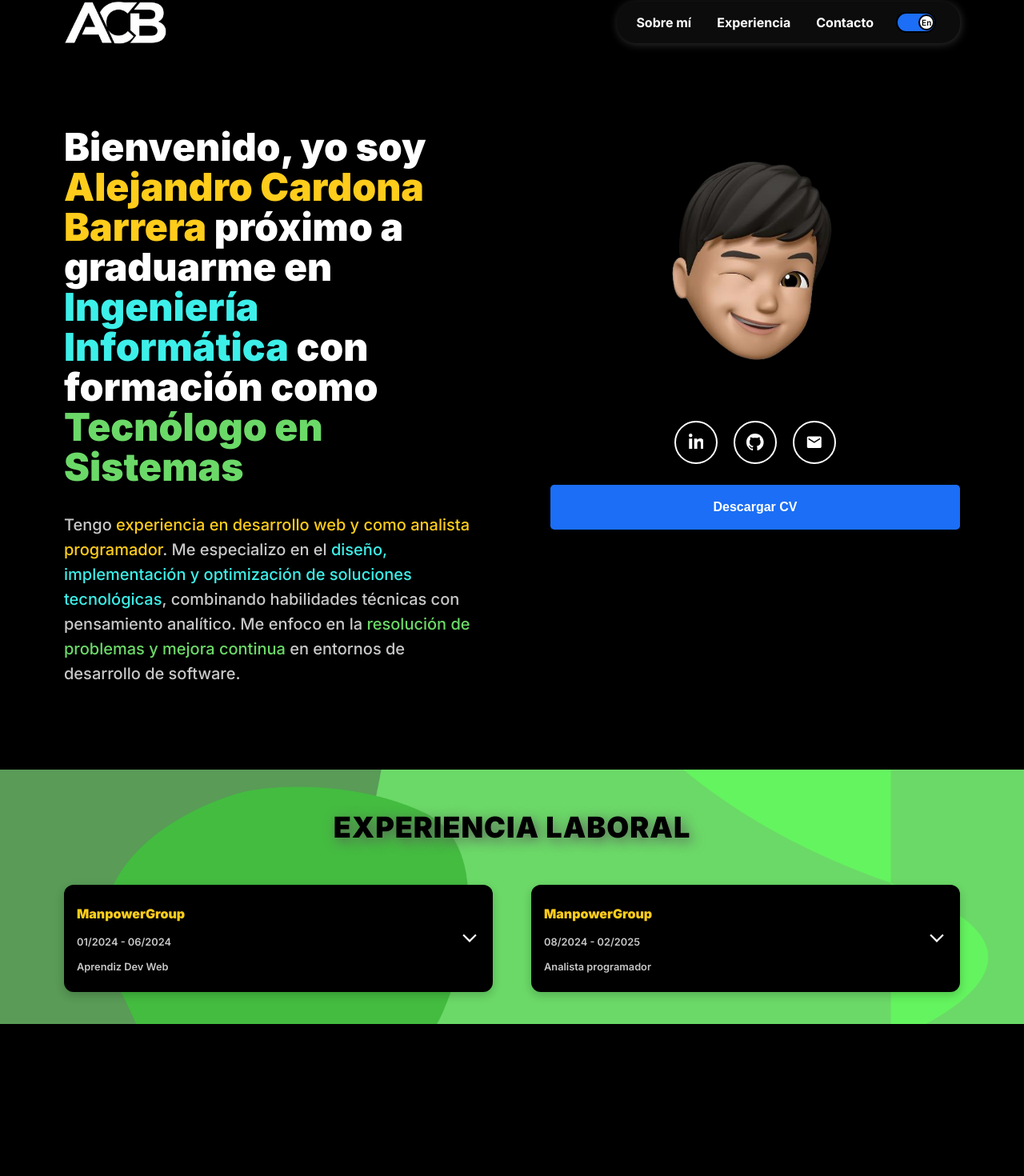
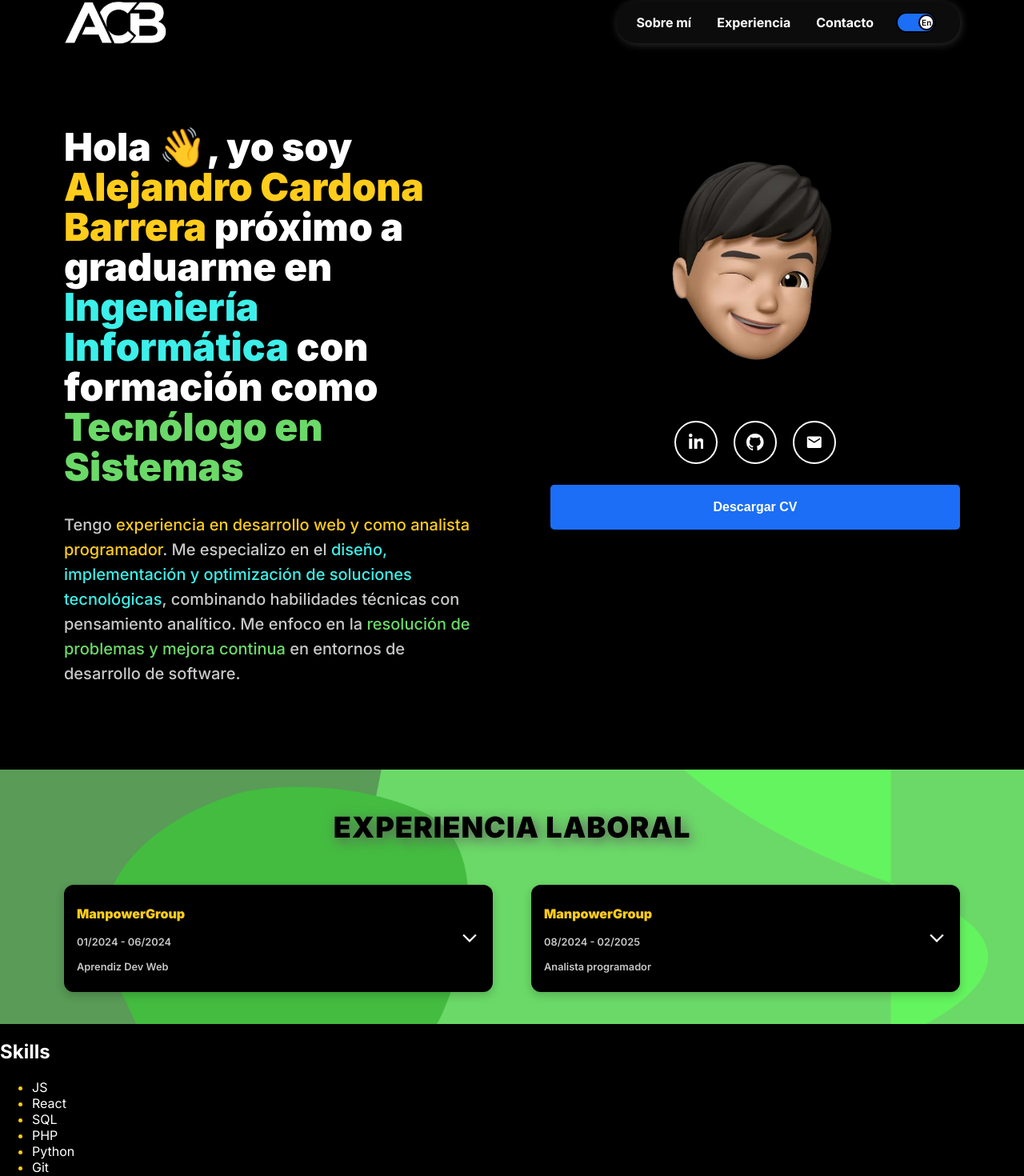
Before and after one commit to Alejo2403/NewPortfolioACB, a React (Vite) app: page / in a window 1280 px wide. Shown: the part 38-1508 px from the top of the page at 80% size. Before the commit the page ends 1318 px from the top, so only its background shows below. Built offline with nearby package versions, Linux system fonts and the light colour scheme.

Commit message:
NewPortfolio V1 ready: NavBar, AboutMe y Experience, PROCCES: Skills

```diff
--- /dev/null
+++ b/src/components/Skills.jsx
@@ -0,0 +1,20 @@
+import "../styles/Skills.css"
+
+const Skills = () => {
+  return (
+    <div className="container_skills">
+        <h2>Skills</h2>
+        <ul>
+            <li>JS</li>
+            <li>React</li>
+            <li>SQL</li>
+            <li>PHP</li>
+            <li>Python</li>
+            <li>Git</li>
+            <li>Django</li>
+        </ul>
+    </div>
+  )
+}
+
+export default Skills
--- a/src/i18n/en.json
+++ b/src/i18n/en.json
@@ -1,5 +1,5 @@
 {
-    "welcome": "Welcome, I'm <span class=\"text_zero\">Alejandro Cardona Barrera</span>, soon to graduate with a <span class=\"text_one\">Software Engineering degree</span> and background as a <span class=\"text_two\">Systems Technologist</span>",
+    "welcome": "Hello <span class=\"wave\">👋</span>, I'm <span class=\"text_zero\">Alejandro Cardona Barrera</span>, soon to graduate with a <span class=\"text_one\">Software Engineering degree</span> and background as a <span class=\"text_two\">Systems Technologist</span>",
     "about_me": "I have <span class=\"text_three\">experience in web development and program analysis</span>. I specialize in <span class=\"text_four\">designing, implementing and optimizing technological solutions</span>, combining technical skills with analytical thinking. I focus on <span class=\"text_five\">problem solving and continuous improvement</span> in software development environments.",
     "button_cv": "Download CV",
     "nav_me": "About Me",
--- a/src/i18n/es.json
+++ b/src/i18n/es.json
@@ -1,5 +1,5 @@
 {
-    "welcome": "Bienvenido, yo soy <span class=\"text_zero tooltip\">Alejandro Cardona Barrera</span> próximo a graduarme en <span class=\"text_one\">Ingeniería Informática</span> con formación como <span class=\"text_two\">Tecnólogo en Sistemas</span>",
+    "welcome": "Hola <span class=\"wave\">👋</span>, yo soy <span class=\"text_zero tooltip\">Alejandro Cardona Barrera</span> próximo a graduarme en <span class=\"text_one\">Ingeniería Informática</span> con formación como <span class=\"text_two\">Tecnólogo en Sistemas</span>",
     "about_me":"Tengo <span class=\"text_three\">experiencia en desarrollo web y como analista programador</span>. Me especializo en el <span class=\"text_four\">diseño, implementación y optimización de soluciones tecnológicas</span>, combinando habilidades técnicas con pensamiento analítico. Me enfoco en la <span class=\"text_five\">resolución de problemas y mejora continua</span> en entornos de desarrollo de software.",
     "button_cv": "Descargar CV",
     "nav_me": "Sobre mí",
--- a/src/main.jsx
+++ b/src/main.jsx
@@ -6,11 +6,13 @@ import './styles/index.css'
 import App from './App.jsx'
 import NavBar from './components/NavBar.jsx'
 import Experiences from './components/Experiences.jsx'
+import Skills from './components/Skills.jsx'
 
 createRoot(document.getElementById('root')).render(
   <StrictMode>
     <NavBar />
     <App />
     <Experiences />
+    <Skills />
   </StrictMode>,
 )
--- a/src/styles/App.css
+++ b/src/styles/App.css
@@ -233,3 +233,21 @@ p .text_five {
     width: 50%;
   }
 }
+
+/*WAVE ANIMATION*/
+.wave {
+  display: inline-block;
+  animation: wave 1.5s infinite;
+  transform-origin: 70% 70%;
+}
+
+@keyframes wave {
+  0% { transform: rotate(0deg); }
+  15% { transform: rotate(14deg); }
+  30% { transform: rotate(-8deg); }
+  40% { transform: rotate(14deg); }
+  50% { transform: rotate(-4deg); }
+  60% { transform: rotate(10deg); }
+  70% { transform: rotate(0deg); }
+  100% { transform: rotate(0deg); }
+}
--- /dev/null
+++ b/src/styles/Skills.css
@@ -0,0 +1,7 @@
+ul li{
+    color: white;
+}
+
+h2 {
+    color: white;
+}
```
